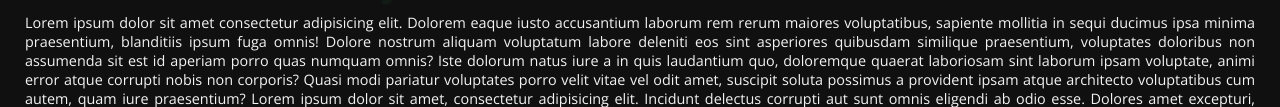
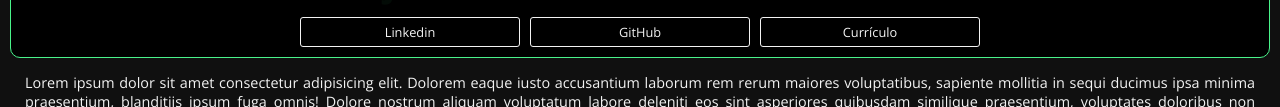
Before and after one commit to Arthur-Candeia/portfolio-old, a plain HTML site: page index.html in a window 1280 px wide. Shown: the part 418-525 px from the top of the page. Drawn offline with nearby package versions, Linux system fonts and the light colour scheme.

Commit message:
criacao botoes sociais

```diff
--- a/index.html
+++ b/index.html
@@ -32,6 +32,16 @@
           <img src="images/foto-perfil-transparente.png" alt="Foto de perfil" id="image-profile">
         </div>
         <h1 id="name">Arthur Candeia Heher <br> <span>DESENVOLVEDOR <br> FULL-STACK JR</span></h1>
+
+        <aside class="presentation-buttons">
+          <a href="https://www.linkedin.com/in/arthur-candeia-heher-56b836248/" target="_blank" rel="external" class="link-social linkedin">
+            Linkedin
+          </a>
+          <a href="https://github.com/Arthur-Candeia" target="_blank" rel="external" class="link-social github">
+            GitHub
+          </a>
+          <button disabled class="link-social curriculum">Currículo</button>
+        </aside>
       </div>
       <p id="presentation-content">Lorem ipsum dolor sit amet consectetur adipisicing elit. Dolorem eaque iusto accusantium laborum rem rerum maiores voluptatibus, sapiente mollitia in sequi ducimus ipsa minima praesentium, blanditiis ipsum fuga omnis! Dolore nostrum aliquam voluptatum labore deleniti eos sint asperiores quibusdam similique praesentium, voluptates doloribus non assumenda sit est id aperiam porro quas numquam omnis? Iste dolorum natus iure a in quis laudantium quo, doloremque quaerat laboriosam sint laborum ipsam voluptate, animi error atque corrupti nobis non corporis? Quasi modi pariatur voluptates porro velit vitae vel odit amet, suscipit soluta possimus a provident ipsam atque architecto voluptatibus cum autem, quam iure praesentium? Lorem ipsum dolor sit amet, consectetur adipisicing elit. Incidunt delectus corrupti aut sunt omnis eligendi ab odio esse. Dolores amet excepturi, doloribus deserunt molestias sit officia blanditiis facilis at ad aliquid tenetur sint ipsam obcaecati quaerat. Sint, incidunt! Aperiam maiores quia quisquam veniam aliquid corporis a, libero dolore, deserunt sapiente culpa inventore sed molestias, adipisci ducimus quod in! Animi minus voluptatum odio quasi dolorum hic magnam nobis aperiam quae quisquam accusantium accusamus ipsum molestiae omnis ea saepe voluptatem ipsam, dignissimos autem quos architecto maiores ut nisi. Non ad error aspernatur nisi. Totam perferendis esse neque perspiciatis blanditiis facere odio error.</p>
     </section>
--- a/styles/style.css
+++ b/styles/style.css
@@ -115,6 +115,43 @@
   font-family: "Open Sans";
   color: #3DCC74;
   text-shadow: 2px 2px 5px #04724D;
+}
+
+.presentation-buttons {
+  display: flex;
+  justify-content: center;
+  align-items: center;
+  gap: 10px;
+  height: 50px;
+  margin-top: 10px;
+}
+.presentation-buttons .link-social {
+  font-size: 0.8em;
+  font-family: "Open Sans";
+  color: white;
+  display: grid;
+  place-items: center;
+  text-align: center;
+  text-decoration: none;
+  max-width: 220px;
+  width: 22vw;
+  height: 30px;
+  border: 1px solid white;
+  border-radius: 3px;
+}
+.presentation-buttons .linkedin:hover {
+  background-color: #0097BD;
+  color: white;
+  transition: all 0.1s ease-out;
+}
+.presentation-buttons .github:hover {
+  background-color: white;
+  color: black;
+  transition: all 0.3s ease-out;
+}
+.presentation-buttons .curriculum {
+  cursor: not-allowed;
+  background-color: black;
 }
 
 #presentation-content {
@@ -248,10 +285,10 @@
 }
 @media screen and (min-height: 1200px) {
   #name {
-    font-size: 40px;
+    font-size: 30px;
   }
   #name span {
-    font-size: 56px;
+    font-size: 52px;
   }
 }
 
```
Also changed, not shown: 1 other file.
